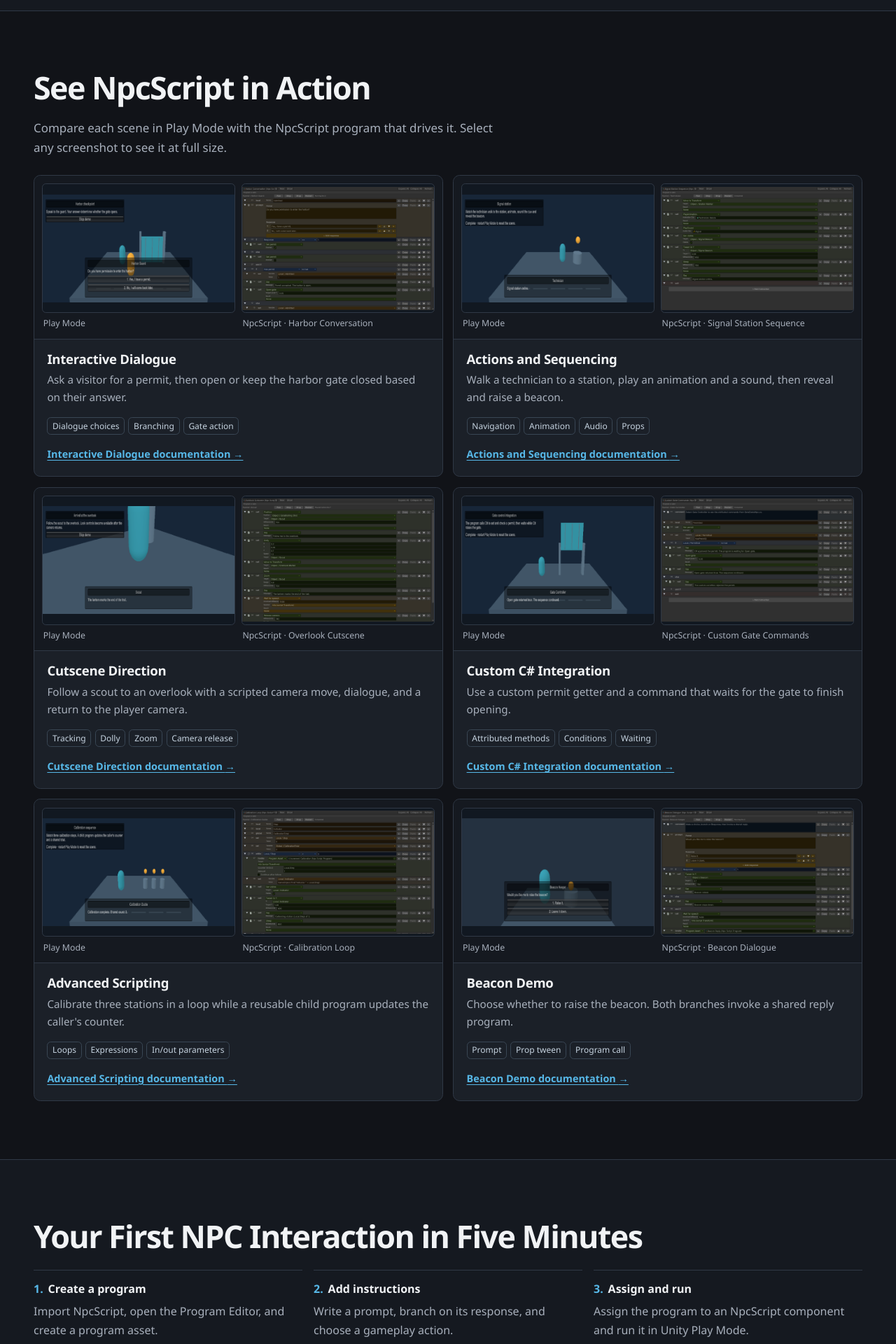
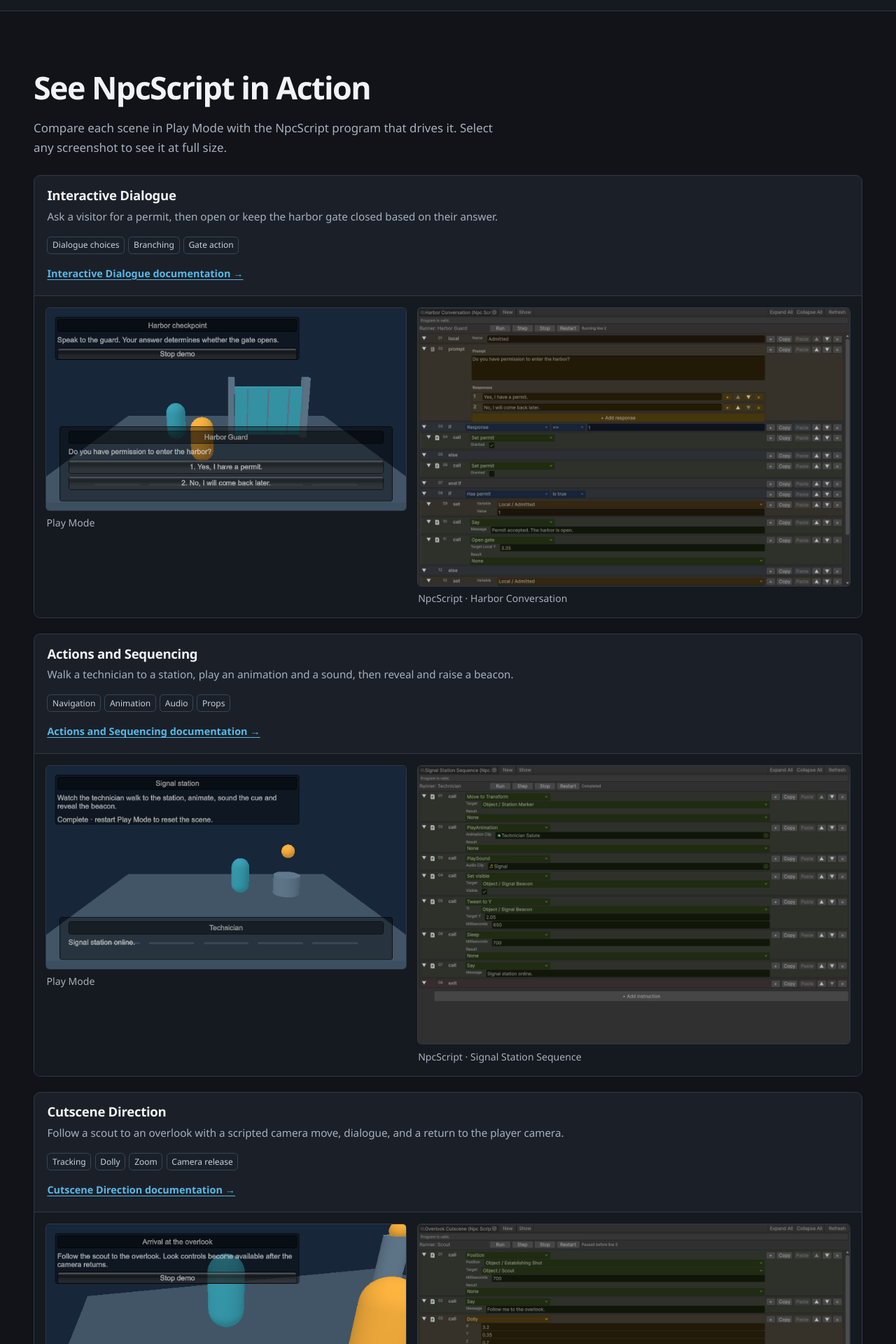
Before and after one commit to genfx999/npcscript, a Jekyll site: the page built from index.html, in a window 1280 px wide. Shown: the part 2558-4478 px from the top of the page at 70% size. Built offline with Jekyll 4.4.1, drawn with Linux system fonts in a browser that asks for light colours; some of the changed text lies outside the part shown.

Commit message:
Fix screenshot proportions and enlarge demo comparisons

```diff
--- a/_layouts/documentation.html
+++ b/_layouts/documentation.html
@@ -18,7 +18,7 @@
   <meta property="og:image:alt" content="The NpcScript Program Editor showing the Beacon Dialogue sample">
   <meta name="twitter:card" content="summary_large_image">
   <meta name="theme-color" content="#111318">
-  <link rel="stylesheet" href="{{ '/assets/site.css' | relative_url }}">
+  <link rel="stylesheet" href="{{ '/assets/site.css' | relative_url }}?v={{ site.github.build_revision }}">
 </head>
 <body>
   <a class="skip-link" href="#main">Skip to content</a>
--- a/assets/site.css
+++ b/assets/site.css
@@ -67,8 +67,8 @@ a.store-status { color: var(--accent); }
 .section { padding-block: clamp(2.8rem, 6.5vw, 5.2rem); }
 .section-panel { background: #151920; border-block: 1px solid var(--line); }
 .section-intro { color: var(--muted); max-width: 70ch; margin-bottom: 1.6rem; font-size: 1.06rem; }
-.feature-grid, .gallery { display: grid; grid-template-columns: repeat(3, minmax(0, 1fr)); gap: .9rem; }
-.gallery { grid-template-columns: repeat(2, minmax(0, 1fr)); }
+.feature-grid { display: grid; grid-template-columns: repeat(3, minmax(0, 1fr)); gap: .9rem; }
+.gallery { display: grid; gap: 1.35rem; }
 .feature-card, .demo-card { display: flex; flex-direction: column; min-width: 0; background: var(--panel); border: 1px solid var(--line); border-radius: .6rem; }
 .feature-card { padding: clamp(1rem, 2vw, 1.45rem); }
 .feature-icon { width: 2.25rem; height: 2.25rem; display: grid; place-items: center; background: #23313e; border: 1px solid #364a5b; color: var(--accent); border-radius: .42rem; font: 700 1.06rem/1 Consolas, monospace; }
@@ -79,13 +79,14 @@ a.store-status { color: var(--accent); }
 .showcase-shot { max-width: 1080px; }
 .section-link { display: inline-block; margin-top: 1rem; }
 .demo-card { overflow: hidden; }
-.demo-pair { display: grid; grid-template-columns: repeat(2, minmax(0, 1fr)); gap: .55rem; padding: .7rem; background: #151920; border-bottom: 1px solid var(--line); }
+.demo-pair { display: grid; grid-template-columns: minmax(0, 1fr) minmax(0, 1.2fr); gap: .9rem; padding: 1rem; background: #151920; border-top: 1px solid var(--line); }
 .demo-pair figure { margin: 0; min-width: 0; }
 .demo-pair figure a { display: block; background: #111821; border: 1px solid var(--line); border-radius: .35rem; overflow: hidden; }
 .demo-pair figure a:hover { border-color: var(--accent); }
-.demo-pair img { display: block; width: 100%; height: auto; aspect-ratio: 3 / 2; object-fit: contain; }
-.demo-pair figcaption { padding: .34rem .1rem 0; color: var(--muted); font-size: .77rem; }
-.demo-content { padding: 1rem 1.15rem 1.2rem; display: flex; flex-direction: column; flex: 1; }
+.demo-pair a:focus-visible { outline-offset: -4px; }
+.demo-pair img { display: block; width: 100%; height: auto; }
+.demo-pair figcaption { padding: .34rem .1rem 0; color: var(--muted); font-size: .88rem; }
+.demo-content { padding: 1rem 1.15rem 1.2rem; }
 .demo-content h3 { margin-top: .05rem; }
 .tags { margin: 0 0 1rem; padding: 0; list-style: none; display: flex; flex-wrap: wrap; gap: .32rem; }
 .tags li { padding: .1rem .42rem; color: #c5d2df; border: 1px solid #394654; border-radius: .35rem; font-size: .75rem; }
@@ -132,7 +133,7 @@ td { background: var(--panel); }
 @media (max-width: 830px) {
   .hero-grid { grid-template-columns: minmax(0, 1fr); }
   .hero-description { max-width: 49ch; }
-  .feature-grid, .gallery { grid-template-columns: repeat(2, minmax(0, 1fr)); }
+  .feature-grid { grid-template-columns: repeat(2, minmax(0, 1fr)); }
 }
 @media (max-width: 720px) {
   .site-grid { display: block; }
@@ -141,10 +142,9 @@ td { background: var(--panel); }
   .mobile-nav summary { cursor: pointer; font-weight: 650; }
   .mobile-nav nav { padding-top: .65rem; }
   .steps { grid-template-columns: minmax(0, 1fr); gap: .55rem; }
-  .gallery { grid-template-columns: minmax(0, 1fr); }
+  .demo-pair { grid-template-columns: minmax(0, 1fr); }
 }
 @media (max-width: 480px) {
-  .feature-grid, .gallery { grid-template-columns: minmax(0, 1fr); }
+  .feature-grid { grid-template-columns: minmax(0, 1fr); }
   .footer-inner > a:last-child { margin-left: 0; }
-  .demo-pair { grid-template-columns: minmax(0, 1fr); }
 }
--- a/index.html
+++ b/index.html
@@ -64,20 +64,6 @@ home: true
   <div class="gallery">
     {% for example in site.data.examples %}
       <article class="demo-card">
-        <div class="demo-pair">
-          <figure>
-            <a href="{{ example.play_image | relative_url }}" aria-label="View the full-size Play Mode screenshot for {{ example.title | escape }}">
-              <img src="{{ example.play_image | relative_url }}" width="1280" height="720" loading="lazy" alt="{{ example.play_alt | escape }}">
-            </a>
-            <figcaption>Play Mode</figcaption>
-          </figure>
-          <figure>
-            <a href="{{ example.program_image | relative_url }}" aria-label="View the full-size {{ example.program | escape }} program screenshot">
-              <img src="{{ example.program_image | relative_url }}" width="1400" height="900" loading="lazy" alt="NpcScript Program Editor showing the {{ example.program | escape }} program in Play Mode">
-            </a>
-            <figcaption>NpcScript · {{ example.program | escape }}</figcaption>
-          </figure>
-        </div>
         <div class="demo-content">
           <h3>{{ example.title | escape }}</h3>
           <p>{{ example.text | escape }}</p>
@@ -90,6 +76,20 @@ home: true
               <a href="{{ example.video_url | escape }}">Watch {{ example.title | escape }}</a>
             {% endif %}
           </div>
+        </div>
+        <div class="demo-pair">
+          <figure>
+            <a href="{{ example.play_image | relative_url }}?v={{ site.github.build_revision }}" aria-label="View the full-size Play Mode screenshot for {{ example.title | escape }}">
+              <img src="{{ example.play_image | relative_url }}?v={{ site.github.build_revision }}" width="647" height="364" loading="lazy" alt="{{ example.play_alt | escape }}">
+            </a>
+            <figcaption>Play Mode</figcaption>
+          </figure>
+          <figure>
+            <a href="{{ example.program_image | relative_url }}?v={{ site.github.build_revision }}" aria-label="View the full-size {{ example.program | escape }} program screenshot">
+              <img src="{{ example.program_image | relative_url }}?v={{ site.github.build_revision }}" width="1400" height="900" loading="lazy" alt="NpcScript Program Editor showing the {{ example.program | escape }} program in Play Mode">
+            </a>
+            <figcaption>NpcScript · {{ example.program | escape }}</figcaption>
+          </figure>
         </div>
       </article>
     {% endfor %}
```
Also changed, not shown: assets/examples/actions-sequencing-play.png, assets/examples/advanced-scripting-play.png, assets/examples/beacon-demo-play.png, assets/examples/custom-csharp-play.png, assets/examples/cutscene-direction-play.png, assets/examples/cutscene-direction-program.png, assets/examples/interactive-dialogue-play.png.
